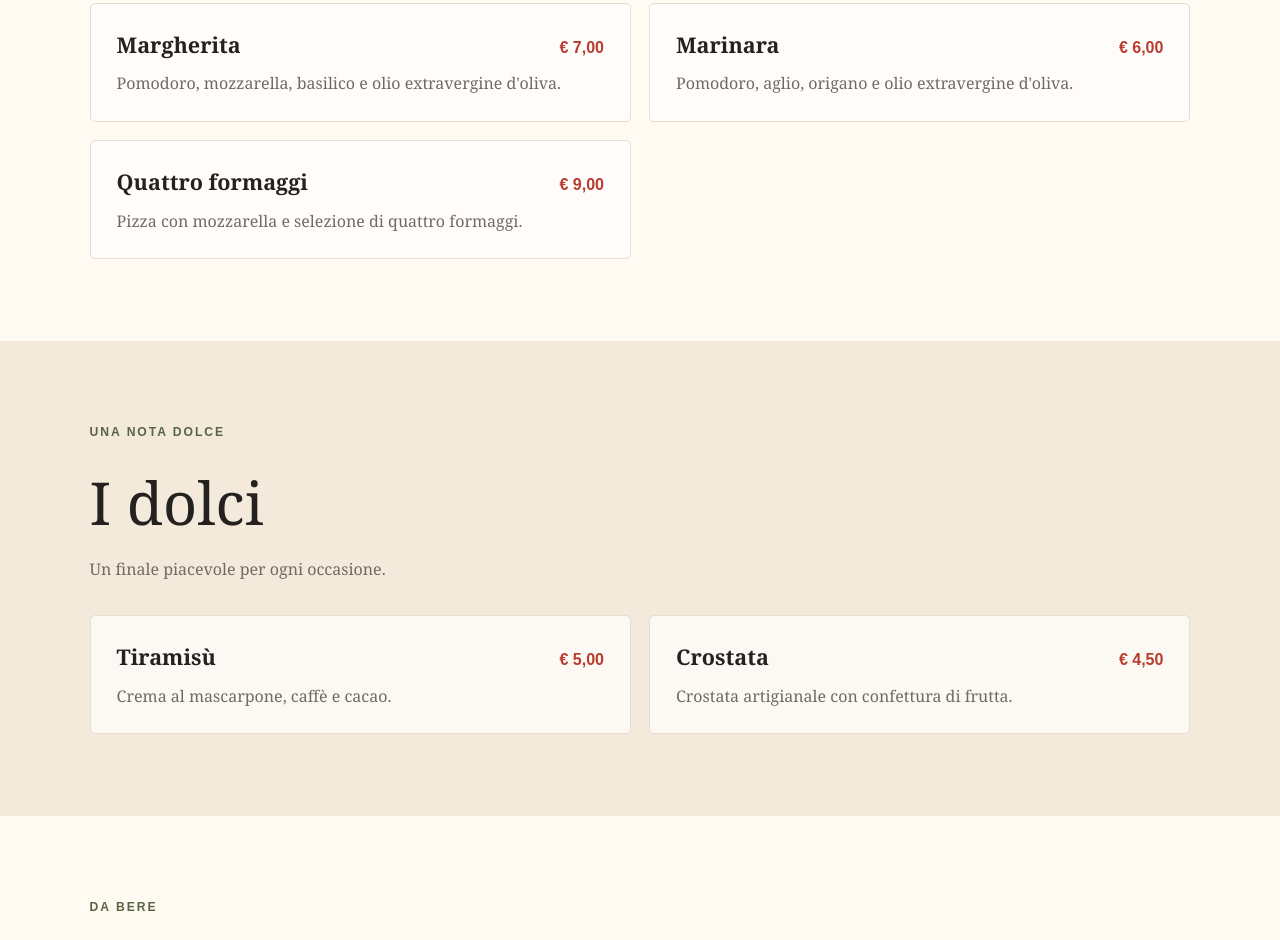
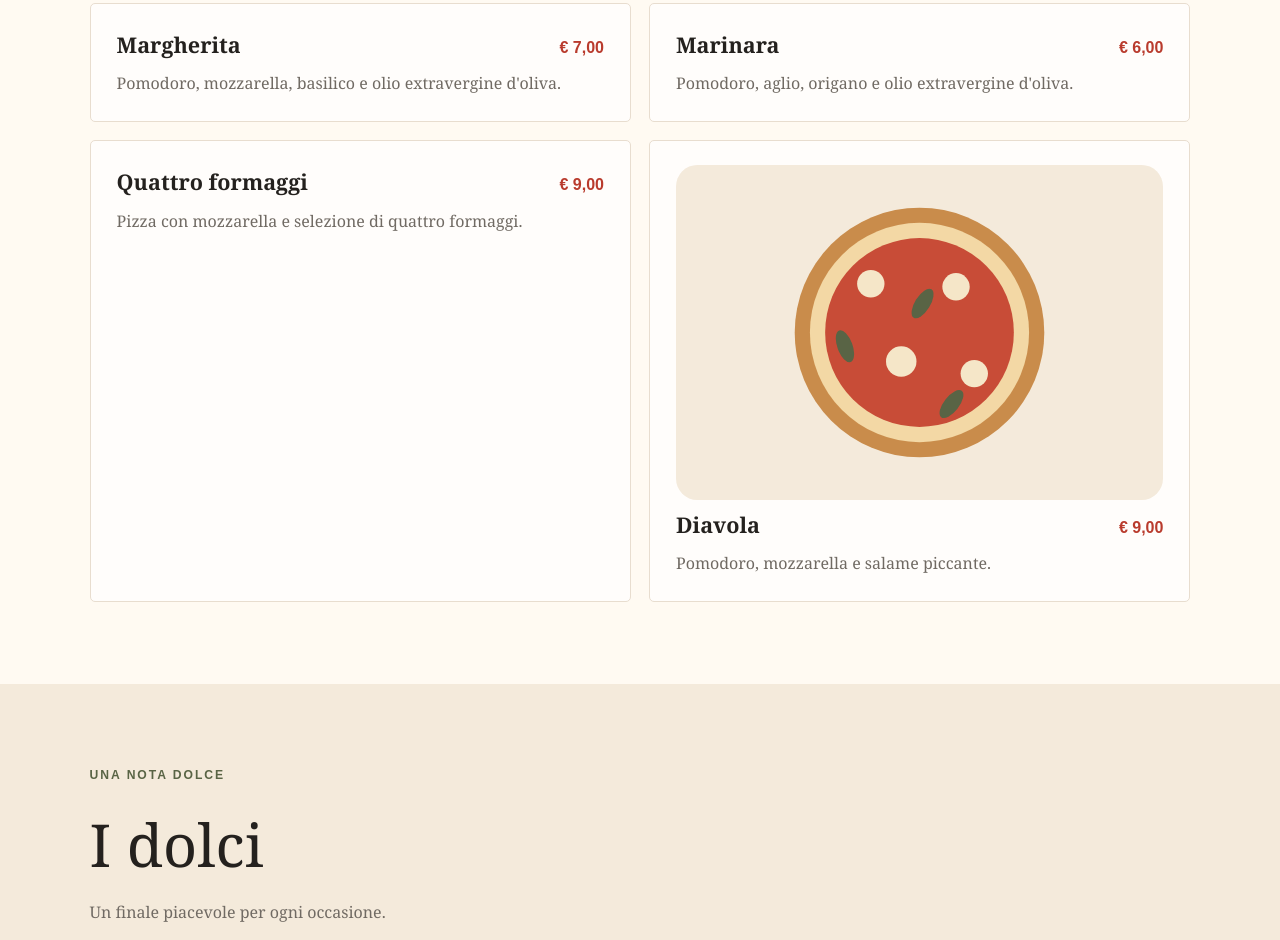
Before and after one commit to Leonardogandini-2008/progetto-pizzeria, a plain HTML site: page index.html in a window 1280 px wide. Shown: the part 919-1859 px from the top of the page. Drawn offline with Linux system fonts and the light colour scheme.

Commit message:
Aggiunge la seconda pizza al menu

```diff
--- a/index.html
+++ b/index.html
@@ -45,6 +45,11 @@
         <article class="menu-card">
           <div class="item-top"><h3>Quattro formaggi</h3><span class="price">€ 9,00</span></div>
           <p>Pizza con mozzarella e selezione di quattro formaggi.</p>
+        </article>
+        <article class="menu-card">
+          <img class="menu-image" src="images/pizza1.svg" alt="Illustrazione della pizza Diavola">
+          <div class="item-top"><h3>Diavola</h3><span class="price">€ 9,00</span></div>
+          <p>Pomodoro, mozzarella e salame piccante.</p>
         </article>
       </div>
     </section>
```
